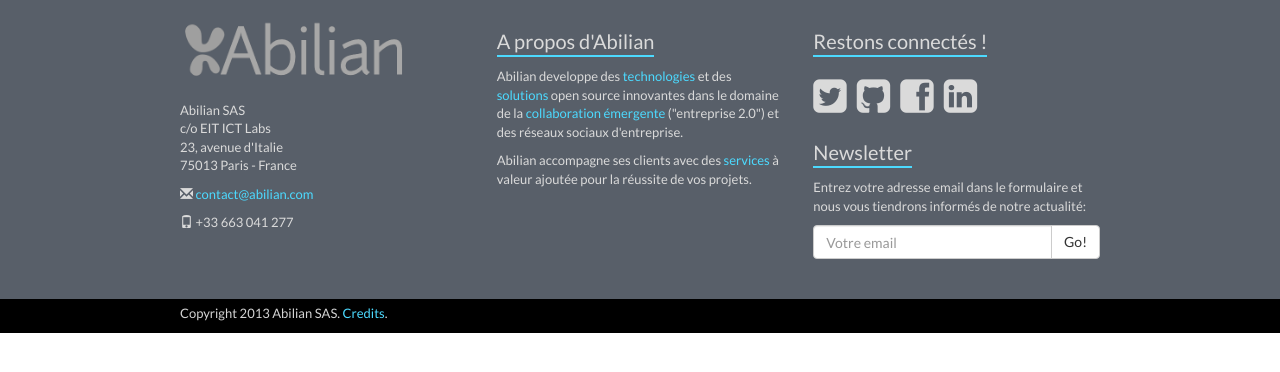
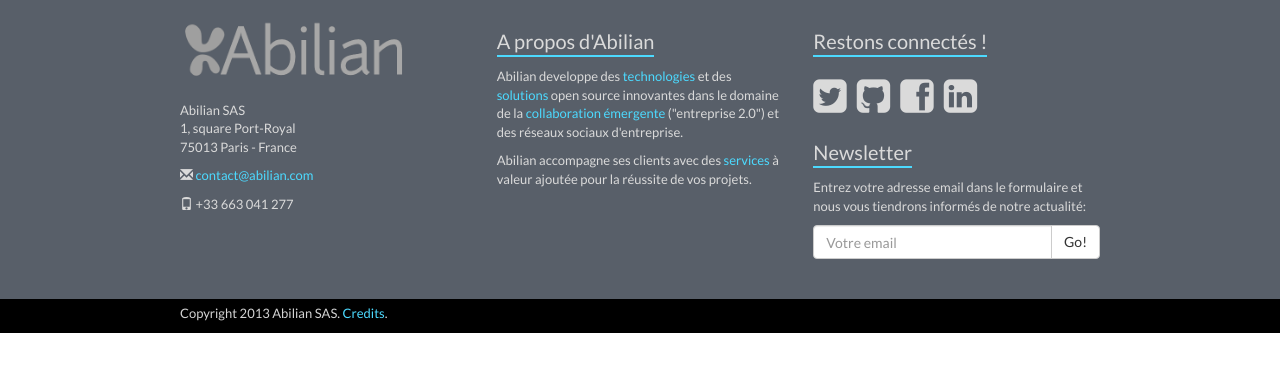
Before and after one commit to abilian/abilian.com-v1, a Flask app: page /403.html in a window 1280 px wide. Shown: the part 87-459 px from the top of the page. Run offline with Flask 2, Linux system fonts and the light colour scheme; parts of the project's set-up code (start-up, migrations or seed data) failed here and were passed over; some libraries are stand-ins or nearby versions.

Commit message:
Change of address.

```diff
--- a/templates/_footer.html
+++ b/templates/_footer.html
@@ -11,8 +11,7 @@
           <address class="address">
             <p><i class="icon-map-marker icon-large"></i>
               Abilian SAS<br>
-              c/o EIT ICT Labs<br>
-              23, avenue d'Italie<br>
+              1, square Port-Royal<br>
               75013 Paris - France</p>
 
             <p><i class="glyphicon glyphicon-envelope icon-large"></i>
```
Also changed, not shown: pages/fr/a-propos/contact/index.md (+3 -0 lines).
